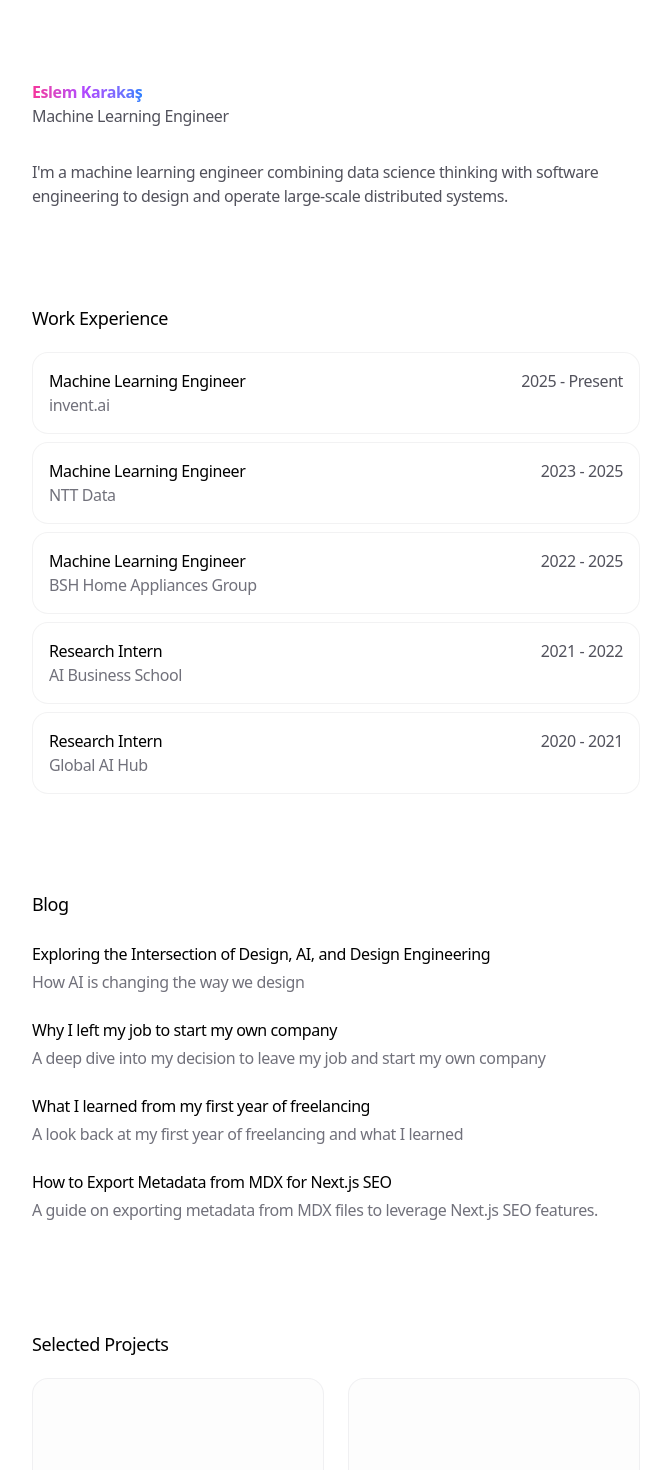
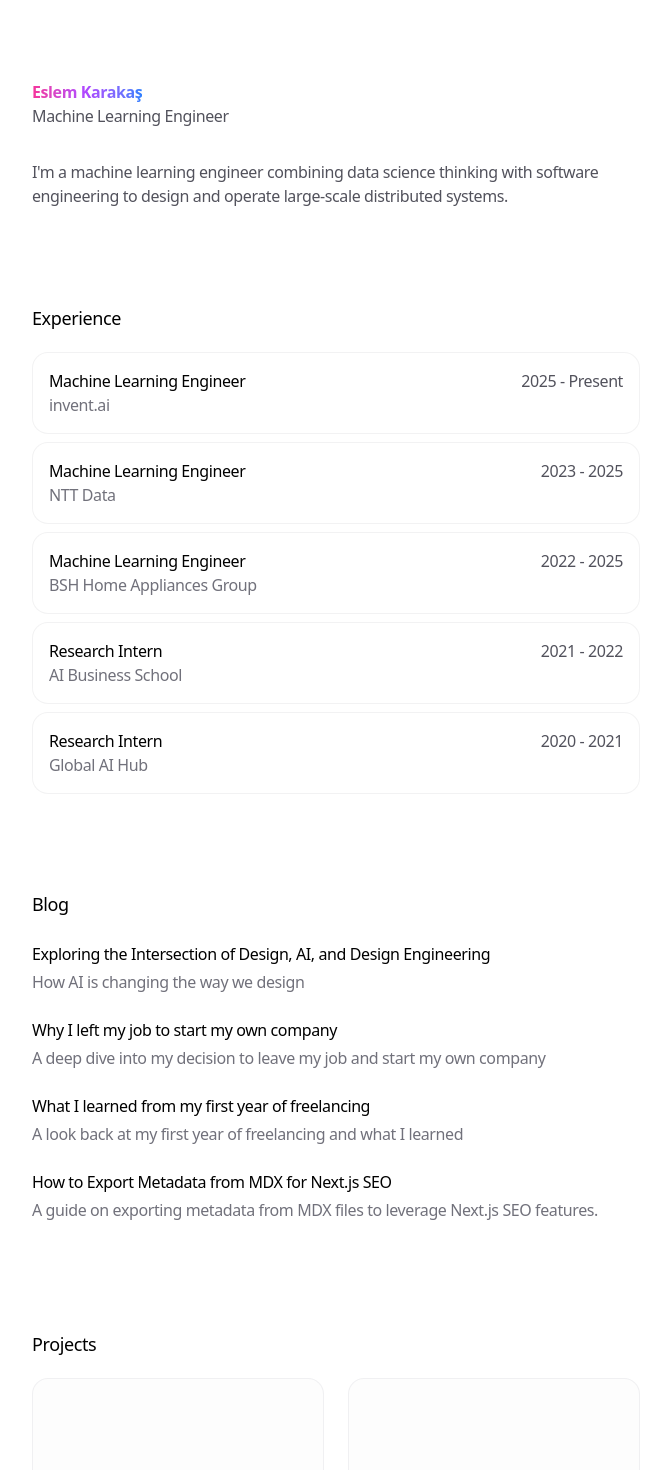
Before and after one commit to exactml/portfolio, a Next.js app: page / in a window 1280 px wide. Shown: the top 1470 px of the page, without its empty margins (304-975 px from the left). Built offline with nearby package versions, Linux system fonts and the light colour scheme.

Commit message:
chore: Rename project and experience sections.

```diff
--- a/app/page.tsx
+++ b/app/page.tsx
@@ -147,7 +147,7 @@ export default function Personal() {
         variants={VARIANTS_SECTION}
         transition={TRANSITION_SECTION}
       >
-        <h3 className="mb-5 text-lg font-medium">Work Experience</h3>
+        <h3 className="mb-5 text-lg font-medium">Experience</h3>
         <div className="flex flex-col space-y-2">
           {WORK_EXPERIENCE.map((job) => (
             <a
@@ -221,7 +221,7 @@ export default function Personal() {
         variants={VARIANTS_SECTION}
         transition={TRANSITION_SECTION}
       >
-        <h3 className="mb-5 text-lg font-medium">Selected Projects</h3>
+        <h3 className="mb-5 text-lg font-medium">Projects</h3>
         <div className="grid grid-cols-1 gap-6 sm:grid-cols-2">
           {PROJECTS.map((project) => (
             <div key={project.name} className="space-y-2">
```
